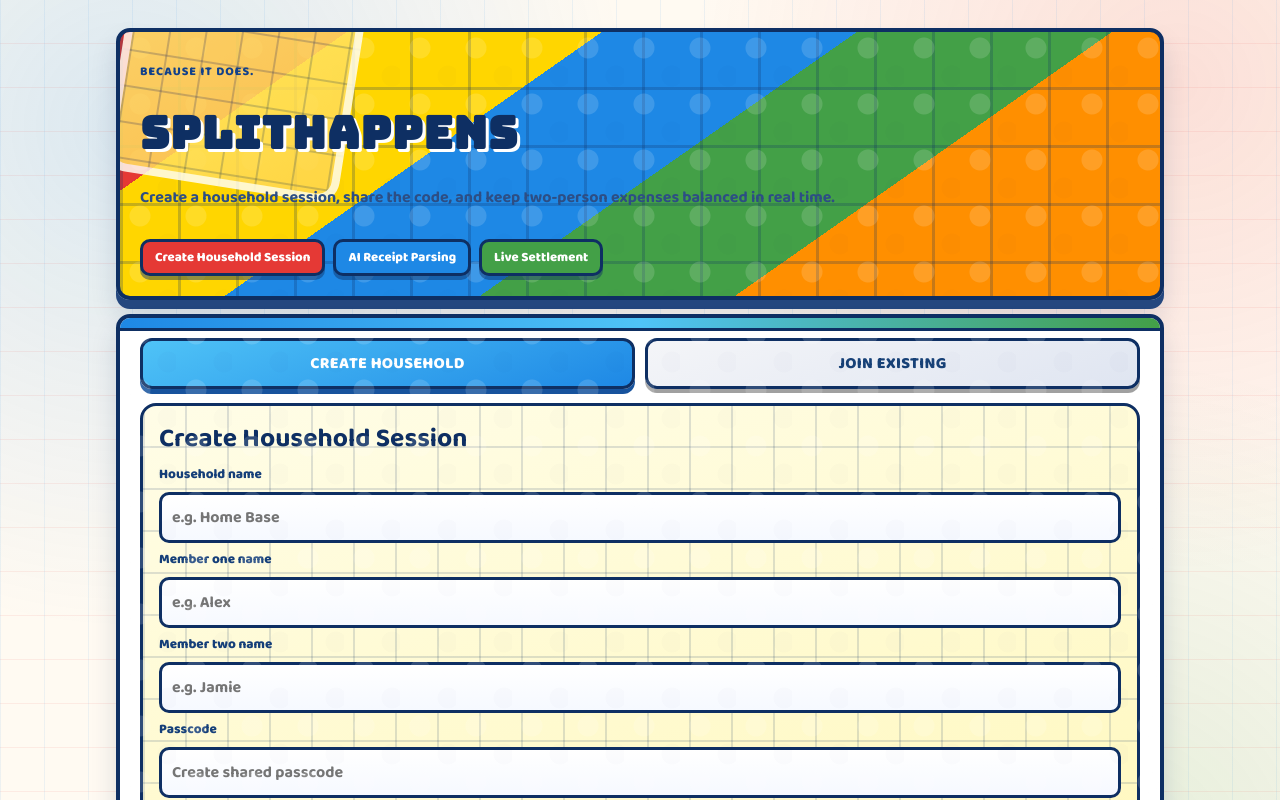
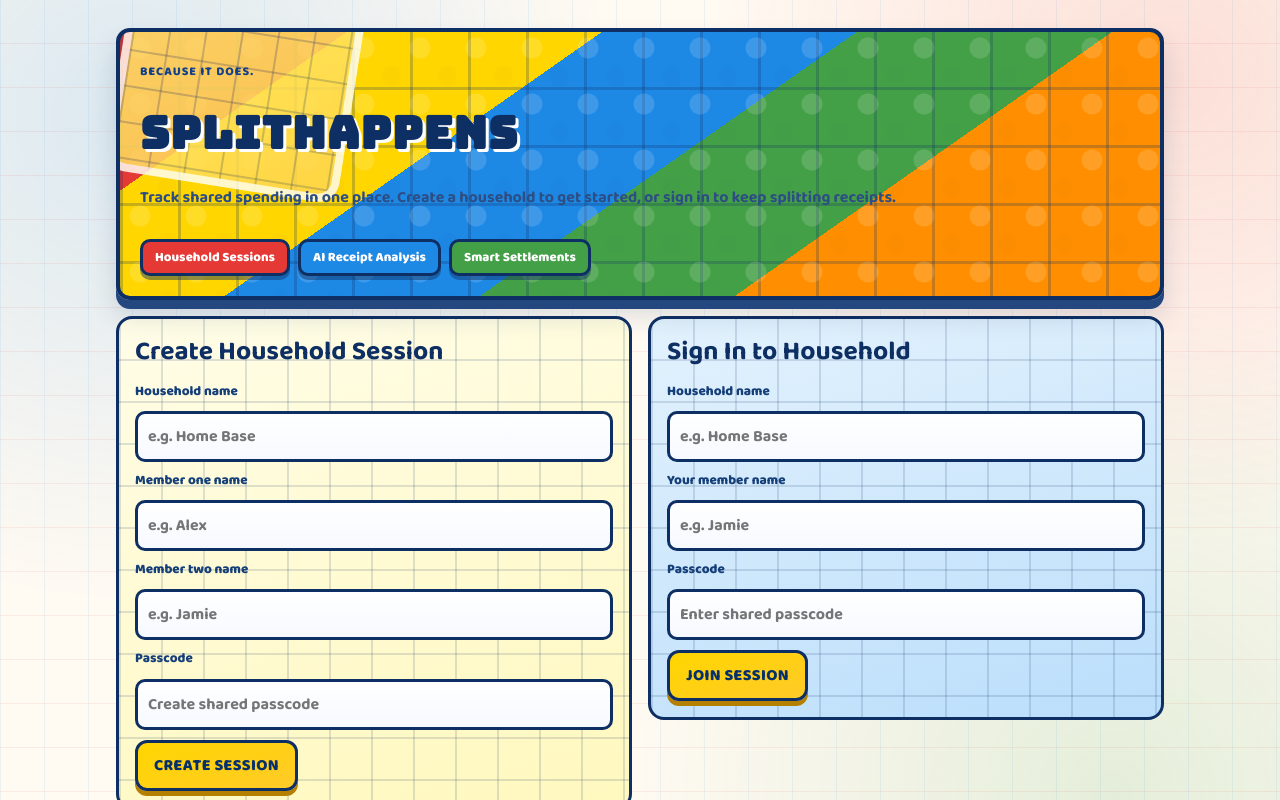
Before and after one commit to cbanchio5/expense_app, a React (Vite) app in the folder frontend/: page / in a window 1280 px wide. Shown: the top 800 px of the page. Built offline with nearby package versions, Linux system fonts and the light colour scheme; no server answers.

Commit message:
fixed homescreen

```diff
--- a/frontend/src/App.css
+++ b/frontend/src/App.css
@@ -10,6 +10,11 @@
   --lego-black: #0e2f63;
   --lego-cream: #fffaf2;
   --lego-shadow: #24477f;
+  --space-1: 8px;
+  --space-2: 10px;
+  --space-3: 12px;
+  --space-4: 16px;
+  --space-5: 20px;
 
   font-family: "Baloo 2", "Trebuchet MS", sans-serif;
   line-height: 1.35;
@@ -50,9 +55,9 @@ body {
 .layout {
   max-width: 1080px;
   margin: 0 auto;
-  padding: 28px 16px 40px;
+  padding: 28px var(--space-4) 40px;
   display: grid;
-  gap: 16px;
+  gap: var(--space-4);
 }
 
 .card {
@@ -62,7 +67,7 @@ body {
   border: 4px solid var(--lego-black);
   border-radius: 14px;
   box-shadow: 0 9px 0 var(--lego-shadow), 0 16px 26px rgba(19, 45, 95, 0.15);
-  padding: 20px;
+  padding: var(--space-5);
   overflow: hidden;
   animation: pop-block 220ms ease-out both;
 }
@@ -151,7 +156,14 @@ h2 {
 }
 
 .home-layout {
-  gap: 14px;
+  gap: var(--space-4);
+}
+
+.auth-split-grid {
+  display: grid;
+  grid-template-columns: repeat(2, minmax(0, 1fr));
+  gap: var(--space-4);
+  align-items: start;
 }
 
 .hero {
@@ -193,6 +205,7 @@ h2 {
   z-index: 1;
   display: grid;
   gap: 14px;
+  max-width: 760px;
 }
 
 .feature-row {
@@ -253,8 +266,12 @@ h2 {
   border-radius: 16px;
   padding: 16px;
   display: grid;
-  gap: 8px;
+  gap: 10px;
   align-content: start;
+}
+
+.auth-panel h2 {
+  margin-bottom: 2px;
 }
 
 .auth-panel-create {
@@ -275,7 +292,7 @@ h2 {
   display: flex;
   justify-content: space-between;
   align-items: center;
-  gap: 10px;
+  gap: var(--space-3);
   flex-wrap: wrap;
 }
 
@@ -349,13 +366,13 @@ h2 {
 
 .form {
   display: grid;
-  gap: 10px;
+  gap: var(--space-3);
 }
 
 .entry-grid {
   display: grid;
   grid-template-columns: repeat(2, minmax(0, 1fr));
-  gap: 14px;
+  gap: var(--space-4);
   align-items: start;
 }
 
@@ -370,7 +387,7 @@ h2 {
 .entry-mode-toggle {
   display: grid;
   grid-template-columns: repeat(2, minmax(0, 1fr));
-  gap: 10px;
+  gap: var(--space-3);
 }
 
 .entry-edit-btn {
@@ -379,8 +396,8 @@ h2 {
 
 .manual-inline-fields {
   display: grid;
-  grid-template-columns: 1fr 120px;
-  gap: 10px;
+  grid-template-columns: 1fr 132px;
+  gap: var(--space-3);
 }
 
 label {
@@ -870,19 +887,24 @@ button:disabled {
 
 .expenses-overview-card {
   display: grid;
-  gap: 12px;
+  gap: var(--space-4);
+}
+
+.expenses-overview-card > * {
+  position: relative;
+  z-index: 1;
 }
 
 .expenses-month-grid {
   display: grid;
   grid-template-columns: repeat(2, minmax(0, 1fr));
-  gap: 10px;
+  gap: var(--space-3);
 }
 
 .expenses-month-card {
   border: 3px solid var(--lego-black);
   border-radius: 12px;
-  padding: 12px;
+  padding: 14px;
   display: grid;
   gap: 8px;
 }
@@ -910,7 +932,7 @@ button:disabled {
 .expenses-chart-card {
   border: 3px solid var(--lego-black);
   border-radius: 12px;
-  padding: 12px;
+  padding: 14px;
   background:
     linear-gradient(90deg, rgba(14, 47, 99, 0.12) 2px, transparent 2px) 0 0 / 30px 30px,
     linear-gradient(0deg, rgba(14, 47, 99, 0.12) 2px, transparent 2px) 0 0 / 30px 30px,
@@ -920,7 +942,7 @@ button:disabled {
 .expenses-category-month-grid {
   display: grid;
   grid-template-columns: repeat(2, minmax(0, 1fr));
-  gap: 10px;
+  gap: var(--space-3);
 }
 
 .expenses-legend {
@@ -973,7 +995,8 @@ button:disabled {
 }
 
 .expenses-chart-grid {
-  margin-top: 10px;
+  margin-top: var(--space-3);
+  padding: 4px 2px 0;
   display: grid;
   grid-template-columns: repeat(6, minmax(0, 1fr));
   gap: 8px;
@@ -985,6 +1008,7 @@ button:disabled {
   gap: 6px;
   justify-items: center;
   text-align: center;
+  min-width: 0;
 }
 
 .expenses-chart-column strong {
@@ -1059,7 +1083,8 @@ button:disabled {
 }
 
 .category-bars {
-  margin-top: 8px;
+  margin-top: var(--space-2);
+  padding: 4px 2px 0;
   display: grid;
   grid-template-columns: repeat(5, minmax(0, 1fr));
   gap: 8px;
@@ -1071,6 +1096,11 @@ button:disabled {
   gap: 6px;
   justify-items: center;
   text-align: center;
+  min-width: 0;
+}
+
+.category-bar-column .expenses-chart-bar-shell {
+  max-width: 52px;
 }
 
 .category-bar-column strong {
@@ -1187,6 +1217,10 @@ th {
   }
 
   .auth-mode-row {
+    grid-template-columns: 1fr;
+  }
+
+  .auth-split-grid {
     grid-template-columns: 1fr;
   }
 
@@ -1315,7 +1349,7 @@ th {
   }
 
   .analysis-result-area {
-    padding: 10px;
+    padding: 12px;
   }
 
   .analysis-result-card .header-row {
@@ -1417,6 +1451,10 @@ th {
     height: 150px;
   }
 
+  .expenses-chart-card {
+    padding: 12px;
+  }
+
   .category-bars {
     grid-template-columns: repeat(2, minmax(0, 1fr));
   }
--- a/frontend/src/App.tsx
+++ b/frontend/src/App.tsx
@@ -63,7 +63,6 @@ const EXPENSE_CATEGORY_OPTIONS: Array<{ value: ExpenseCategory; label: string }>
 ];
 
 type AppRoute = "dashboard" | "analyses" | "notifications" | "expenses";
-type AuthMode = "create" | "join";
 type EntryMode = "upload" | "manual";
 
 function routeFromPath(pathname: string): AppRoute {
@@ -109,7 +108,6 @@ export default function App() {
   const [analyses, setAnalyses] = useState<ReceiptRecord[]>([]);
   const [latestReceipt, setLatestReceipt] = useState<ReceiptRecord | null>(null);
   const [route, setRoute] = useState<AppRoute>(() => routeFromPath(window.location.pathname));
-  const [authMode, setAuthMode] = useState<AuthMode>("create");
   const [entryMode, setEntryMode] = useState<EntryMode>("upload");
 
   const [uploading, setUploading] = useState(false);
@@ -541,25 +539,7 @@ export default function App() {
       <main className="layout home-layout">
         <HomeHero />
 
-        <section className="card auth-shell">
-          <div className="auth-mode-row">
-            <button
-              type="button"
-              className={authMode === "create" ? "auth-mode-btn is-active" : "auth-mode-btn"}
-              onClick={() => setAuthMode("create")}
-            >
-              Create household
-            </button>
-            <button
-              type="button"
-              className={authMode === "join" ? "auth-mode-btn is-active" : "auth-mode-btn"}
-              onClick={() => setAuthMode("join")}
-            >
-              Join existing
-            </button>
-          </div>
-
-          {authMode === "create" ? (
+        <section className="auth-split-grid">
           <CreateHouseholdForm
             householdName={createHouseholdName}
             memberOne={createMemberOne}
@@ -572,7 +552,6 @@ export default function App() {
             onMemberTwoChange={setCreateMemberTwo}
             onPasscodeChange={setCreatePasscode}
           />
-          ) : (
           <JoinHouseholdForm
             householdName={joinHouseholdName}
             name={joinName}
@@ -583,7 +562,6 @@ export default function App() {
             onNameChange={setJoinName}
             onPasscodeChange={setJoinPasscode}
           />
-          )}
         </section>
 
         {error && (
--- a/frontend/src/components/home/HomeHero.tsx
+++ b/frontend/src/components/home/HomeHero.tsx
@@ -5,12 +5,12 @@ export function HomeHero() {
         <p className="kicker">because it does.</p>
         <h1>SplitHappens</h1>
         <p className="subtitle">
-          Create a household session, share the code, and keep two-person expenses balanced in real time.
+          Track shared spending in one place. Create a household to get started, or sign in to keep splitting receipts.
         </p>
         <div className="feature-row">
-          <span>Create Household Session</span>
-          <span>AI Receipt Parsing</span>
-          <span>Live Settlement</span>
+          <span>Household Sessions</span>
+          <span>AI Receipt Analysis</span>
+          <span>Smart Settlements</span>
         </div>
       </div>
     </section>
--- a/frontend/src/components/home/JoinHouseholdForm.tsx
+++ b/frontend/src/components/home/JoinHouseholdForm.tsx
@@ -23,7 +23,7 @@ export function JoinHouseholdForm({
 }: JoinHouseholdFormProps) {
   return (
     <form className="auth-panel auth-panel-join" onSubmit={onSubmit}>
-      <h2>Join Existing Household</h2>
+      <h2>Sign In to Household</h2>
       <label htmlFor="join-household-name">Household name</label>
       <input
         id="join-household-name"
```
Lines whose indentation alone changed are shown as unchanged.
